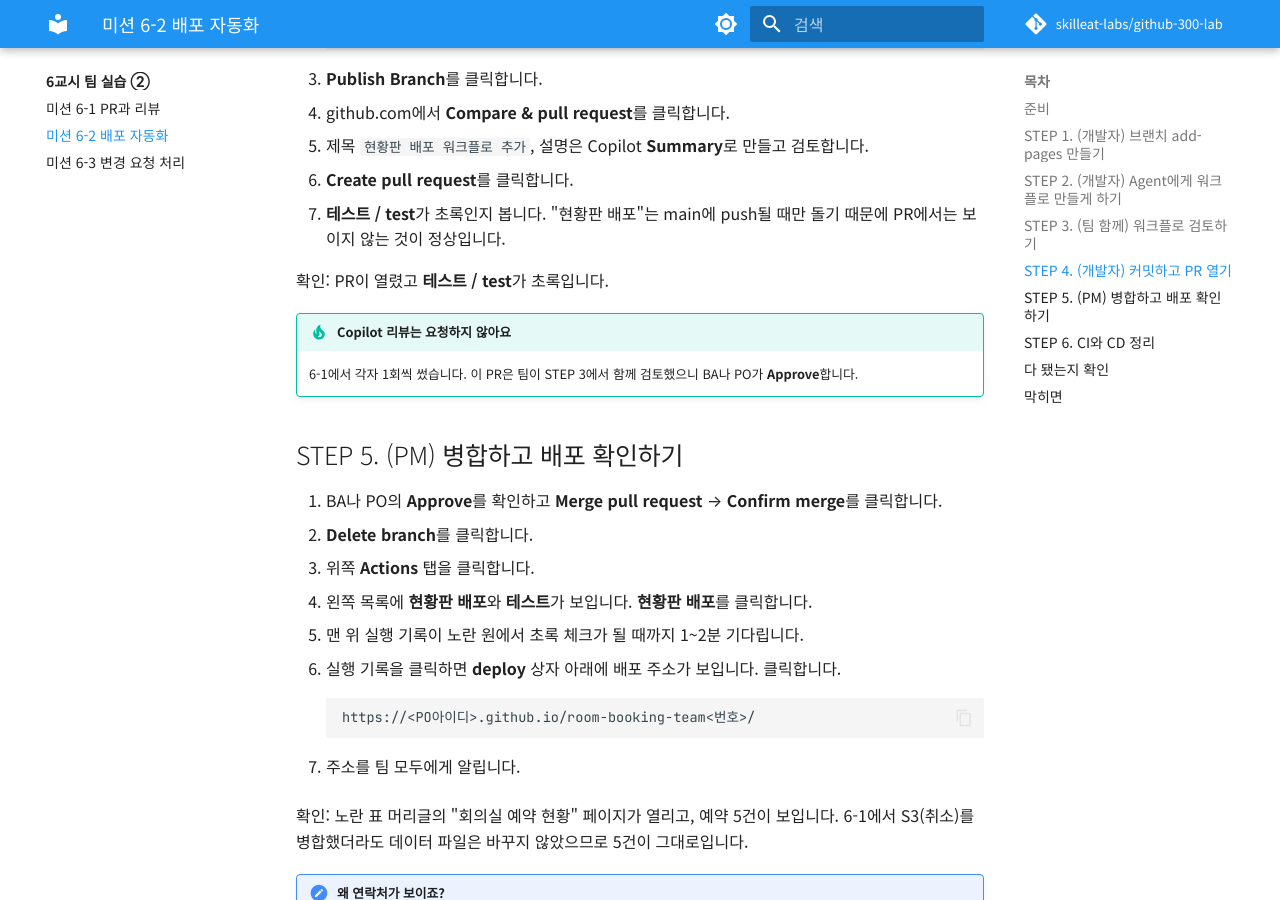
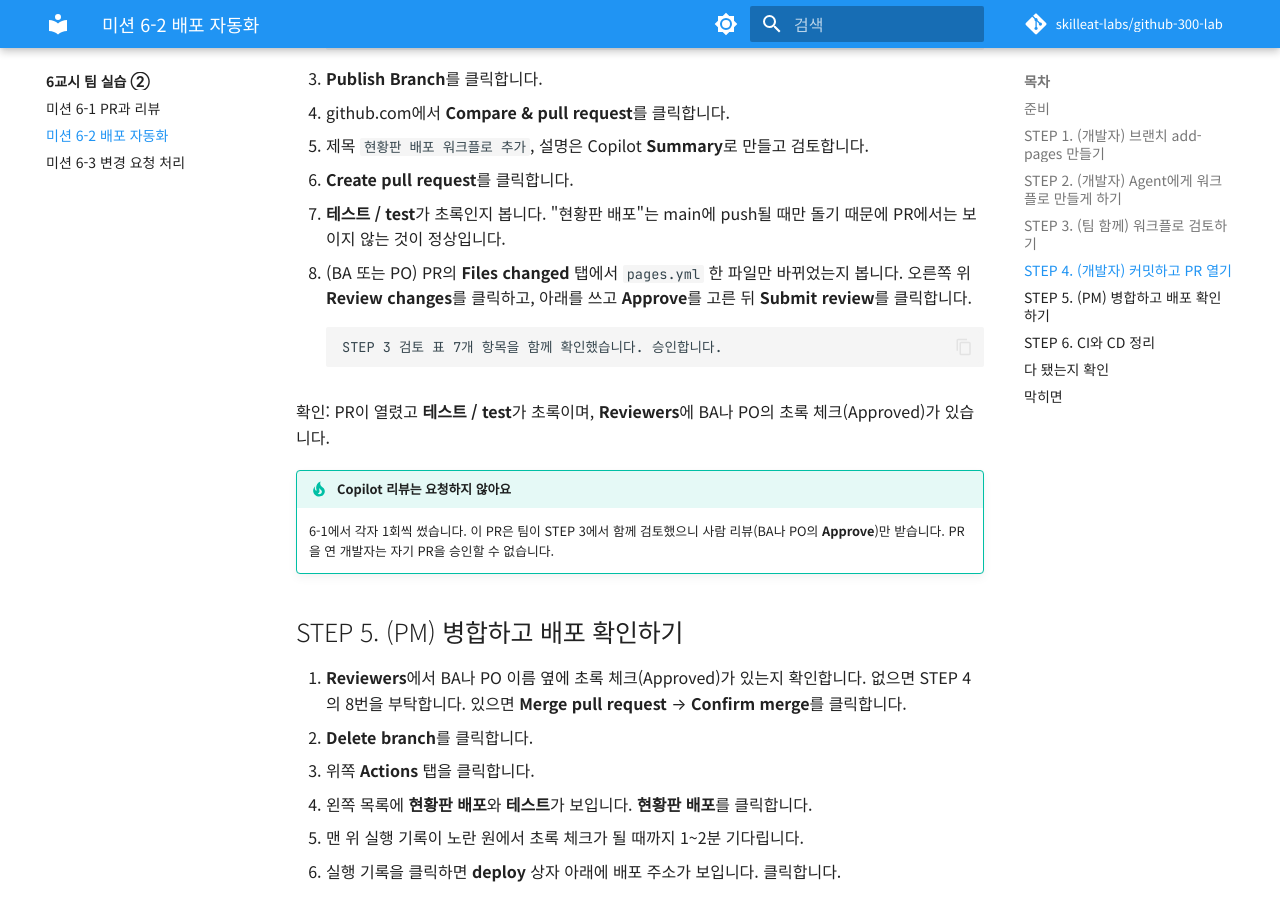
Before and after one commit to skilleat-labs/github-300-lab, an MkDocs documentation site: the page built from docs/class6/mission-2.md, in a window 1280 px wide and 900 px high, scrolled down 2989 px. Built offline with MkDocs 1.6.1 and Material for MkDocs 9.7.7, drawn with Linux system fonts in a browser that asks for light colours; comment, search, counter and statistics services are not loaded; some of the changed text lies outside the part shown.

Commit message:
6-2 Pages 미설정 오류(Get Pages site failed) 대응, BA/PO Approve 단계 추가
Co-Authored-By: Claude Opus 5.5 <noreply@anthropic.com>

````diff
--- a/docs/class6/mission-2.md
+++ b/docs/class6/mission-2.md
@@ -136,14 +136,20 @@ permissions에 pages: write와 id-token: write가 없습니다. 추가해 주세
 6. **Create pull request**를 클릭합니다.
 7. **테스트 / test**가 초록인지 봅니다. "현황판 배포"는 main에 push될 때만 돌기 때문에 PR에서는 보이지 않는 것이 정상입니다.
 
-확인: PR이 열렸고 **테스트 / test**가 초록입니다.
+8. (BA 또는 PO) PR의 **Files changed** 탭에서 `pages.yml` 한 파일만 바뀌었는지 봅니다. 오른쪽 위 **Review changes**를 클릭하고, 아래를 쓰고 **Approve**를 고른 뒤 **Submit review**를 클릭합니다.
+
+    ```text
+    STEP 3 검토 표 7개 항목을 함께 확인했습니다. 승인합니다.
+    ```
+
+확인: PR이 열렸고 **테스트 / test**가 초록이며, **Reviewers**에 BA나 PO의 초록 체크(Approved)가 있습니다.
 
 !!! tip "Copilot 리뷰는 요청하지 않아요"
-    6-1에서 각자 1회씩 썼습니다. 이 PR은 팀이 STEP 3에서 함께 검토했으니 BA나 PO가 **Approve**합니다.
+    6-1에서 각자 1회씩 썼습니다. 이 PR은 팀이 STEP 3에서 함께 검토했으니 사람 리뷰(BA나 PO의 **Approve**)만 받습니다. PR을 연 개발자는 자기 PR을 승인할 수 없습니다.
 
 ## STEP 5. (PM) 병합하고 배포 확인하기
 
-1. BA나 PO의 **Approve**를 확인하고 **Merge pull request** → **Confirm merge**를 클릭합니다.
+1. **Reviewers**에서 BA나 PO 이름 옆에 초록 체크(Approved)가 있는지 확인합니다. 없으면 STEP 4의 8번을 부탁합니다. 있으면 **Merge pull request** → **Confirm merge**를 클릭합니다.
 2. **Delete branch**를 클릭합니다.
 3. 위쪽 **Actions** 탭을 클릭합니다.
 4. 왼쪽 목록에 **현황판 배포**와 **테스트**가 보입니다. **현황판 배포**를 클릭합니다.
@@ -196,8 +202,21 @@ flowchart TB
 !!! tip "먼저 Copilot과 함께 해결합니다"
     오류 메시지나 막힌 상황을 Chat(Ask)에 붙여 넣고 원인과 해결 순서를 묻습니다. 아래는 자주 막히는 경우입니다. 묻는 방법은 [막혔을 때](../setup/3-troubleshooting.md#copilot)에 있습니다.
 
-??? failure "현황판 배포가 빨간 X이고 Pages 관련 오류가 나와요"
-    PO가 **Settings** → **Pages** → Source를 **GitHub Actions**로 바꿨는지 확인합니다. 바꾼 뒤 **Actions** → **현황판 배포** → **Run workflow** → **Run workflow**로 다시 실행합니다.
+??? failure "configure-pages 단계에서 Get Pages site failed, Not Found가 나와요"
+    로그에 아래처럼 나옵니다.
+
+    ```text
+    Error: Get Pages site failed. Please verify that the repository has Pages enabled and configured to build using GitHub Actions ...
+    Error: HttpError: Not Found
+    ```
+
+    리포지토리에 Pages가 아직 켜지지 않은 것입니다. 미션 5-0 STEP 3을 건너뛰었거나 다른 리포지토리에서 한 경우입니다.
+
+    1. PO가 팀 리포지토리 **Settings** → 왼쪽 **Pages**를 클릭합니다.
+    2. **Build and deployment** 아래 **Source**를 **GitHub Actions**로 바꿉니다.
+    3. **Actions** → 실패한 **현황판 배포** 실행을 열고 오른쪽 위 **Re-run jobs** → **Re-run failed jobs**를 클릭하고, 뜨는 창에서 **Re-run jobs**를 클릭합니다. 또는 왼쪽 **현황판 배포** → **Run workflow** → **Run workflow**로 다시 실행합니다.
+
+    **Source**에 **GitHub Actions**가 없으면 리포지토리가 Private입니다. 무료 계정은 Public이어야 Pages를 쓸 수 있습니다. **Settings** → **General** 맨 아래 **Danger Zone** → **Change visibility**로 Public으로 바꿉니다. PO가 직접 확인하고 합니다.
 
 ??? failure "권한(permission) 오류가 나와요"
     워크플로에 `pages: write`, `id-token: write`가 있는지 봅니다. 없으면 새 브랜치에서 Copilot에게 추가를 요청하고 PR로 다시 병합합니다.
````
Also changed, not shown: FACTS.md (+2 -0 lines).
